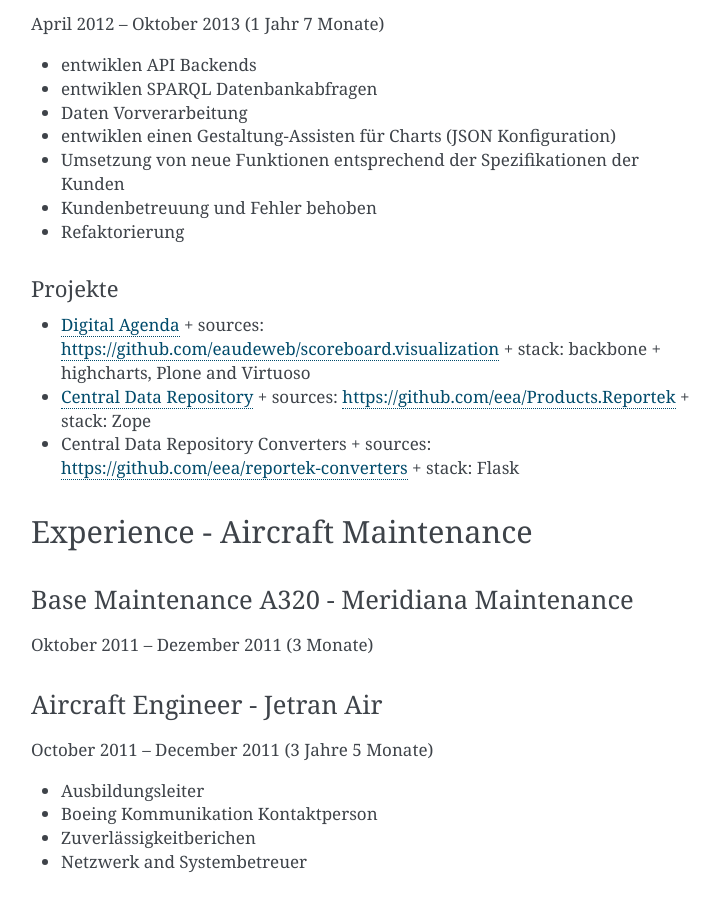
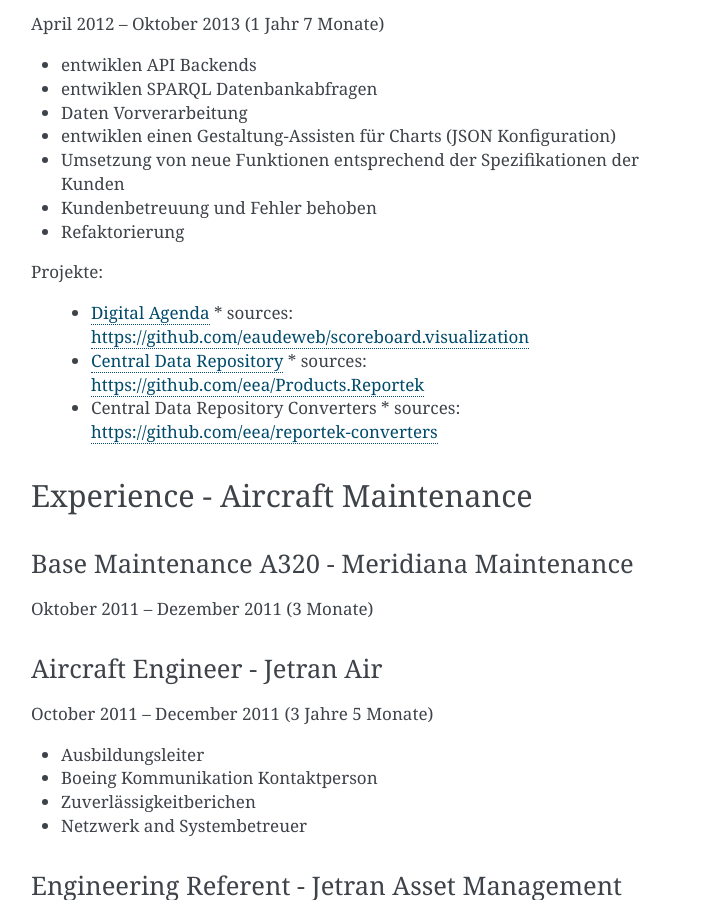
Before and after one commit to dincamihai/dincamihai.github.io, a Sphinx documentation site: the page built from source/index.rst, in a window 1280 px wide and 900 px high, scrolled down 2345 px. Shown: the whole window, without its empty margins (389-1109 px from the left). Built offline with Sphinx 7.4.7, drawn with Linux system fonts in a browser that asks for light colours.

Commit message:
Regenerate html

```diff
--- a/source/index.rst
+++ b/source/index.rst
@@ -105,20 +105,16 @@ April 2012 – Oktober 2013 (1 Jahr 7 Monate)
 * Kundenbetreuung und Fehler behoben
 * Refaktorierung
 
-Projekte
-""""""""
+Projekte:
 
-- `Digital Agenda <http://digital-agenda-data.eu/>`_
-  + sources: https://github.com/eaudeweb/scoreboard.visualization
-  + stack: backbone + highcharts, Plone and Virtuoso
+    - `Digital Agenda <http://digital-agenda-data.eu/>`_
+      * sources: https://github.com/eaudeweb/scoreboard.visualization
 
-- `Central Data Repository <http://cdr.eionet.europa.eu/>`_
-  + sources: https://github.com/eea/Products.Reportek
-  + stack: Zope
+    - `Central Data Repository <http://cdr.eionet.europa.eu/>`_
+      * sources: https://github.com/eea/Products.Reportek
 
-- Central Data Repository Converters
-  + sources: https://github.com/eea/reportek-converters
-  + stack: Flask
+    - Central Data Repository Converters
+      * sources: https://github.com/eea/reportek-converters
 
 
 Experience - Aircraft Maintenance
```
